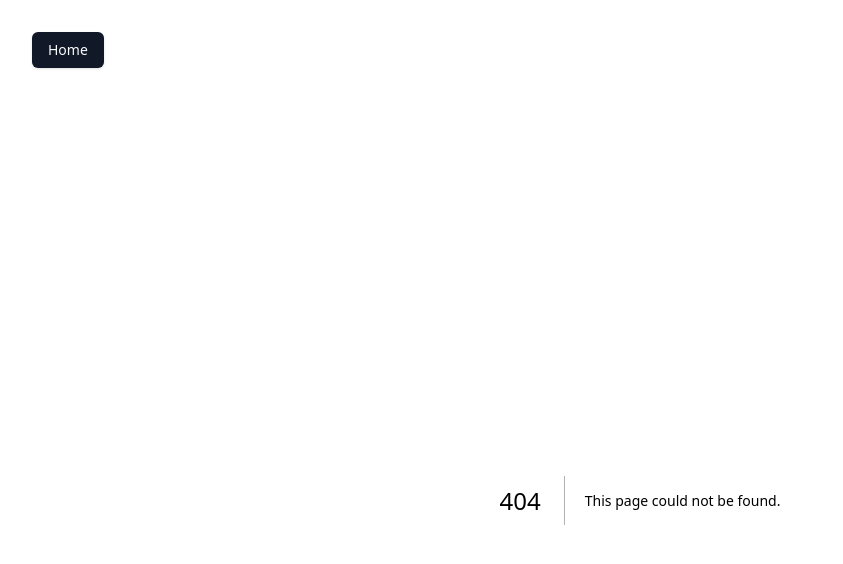
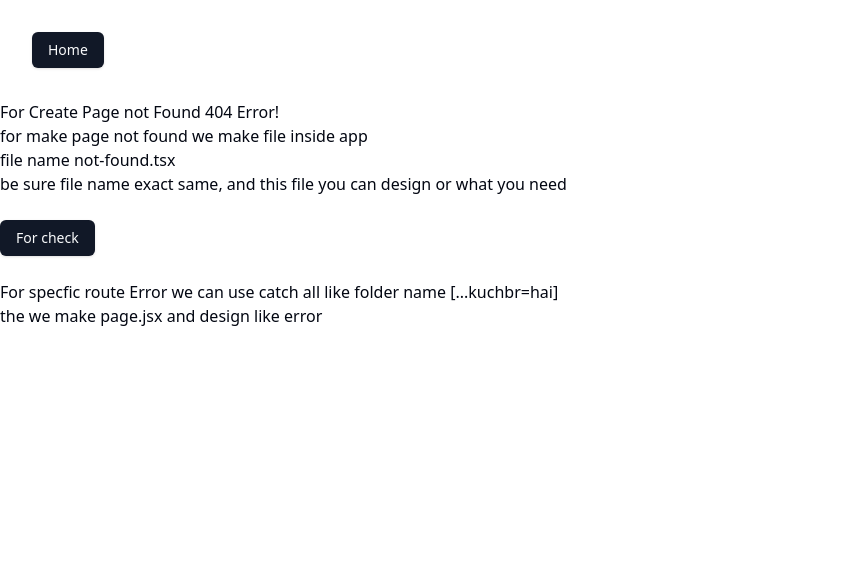
Before and after one commit to ZohaibArshad45/NextJS-Basic-to-advance, a Next.js app: page /notfound in a window 1280 px wide. Before the commit this address had no page. Shown: the top 564 px of the page, without its empty margins (0-843 px from the left). Built offline with nearby package versions, Linux system fonts and the light colour scheme.

Commit message:
404 Error Not found

```diff
--- a/src/app/blog/[...posts]/page.jsx
+++ b/src/app/blog/[...posts]/page.jsx
@@ -19,6 +19,7 @@ const CatchAll = ({ params }) => {
                 <h2>📅 Year: <span className="text-blue-500">{posts[4] || "N/A"}</span></h2>
                 <h2>📅 more: <span className="text-blue-500">{posts[5] || "N/A"}</span></h2>
             </div>
+
         </div>
     )
 }
--- /dev/null
+++ b/src/app/not-found.jsx
@@ -0,0 +1,9 @@
+import React from 'react'
+
+const PageNotFoynd = () => {
+  return (
+    <div>PageNotFoynd</div>
+  )
+}
+
+export default PageNotFoynd
--- /dev/null
+++ b/src/app/notfound/page.jsx
@@ -0,0 +1,32 @@
+'use client'
+import React from 'react'
+import { Button } from "@/components/ui/button";
+import { useRouter } from 'next/navigation';
+
+
+
+
+const PageNot = () => {
+  let router = useRouter()
+  let linkHandle = (nav)=>{
+    router.push(nav)
+  }
+  return (
+    <div> For Create Page not Found 404 Error!
+      <p>
+        for make page not found we make file inside app <br />
+        file name not-found.tsx <br />
+        be sure file name exact same, and this file you can design or what you need
+      </p>
+      <br />
+      <Button onClick = {()=>linkHandle('KuchBhi')}>For check</Button>
+
+      <br /><br />
+      <p>For specfic route Error we can use catch all like folder name [...kuchbr=hai] <br />
+      the we make page.jsx and design like error</p>
+    </div>
+
+  )
+}
+
+export default PageNot
--- a/src/app/page.jsx
+++ b/src/app/page.jsx
@@ -21,6 +21,7 @@ export default function Home() {
         <Button><Link href="/profile">Profile Page Nested Routing</Link></Button>
         <Button onClick={()=> navLink('/employee')}>Learn About Dynamic Routes</Button>
         <Button onClick={()=> navLink('/blog')}>Learn Catch All Page</Button>
+        <Button onClick={()=> navLink('/notfound')}>Learn about 404 Error </Button>
 
       </div>
 
```
